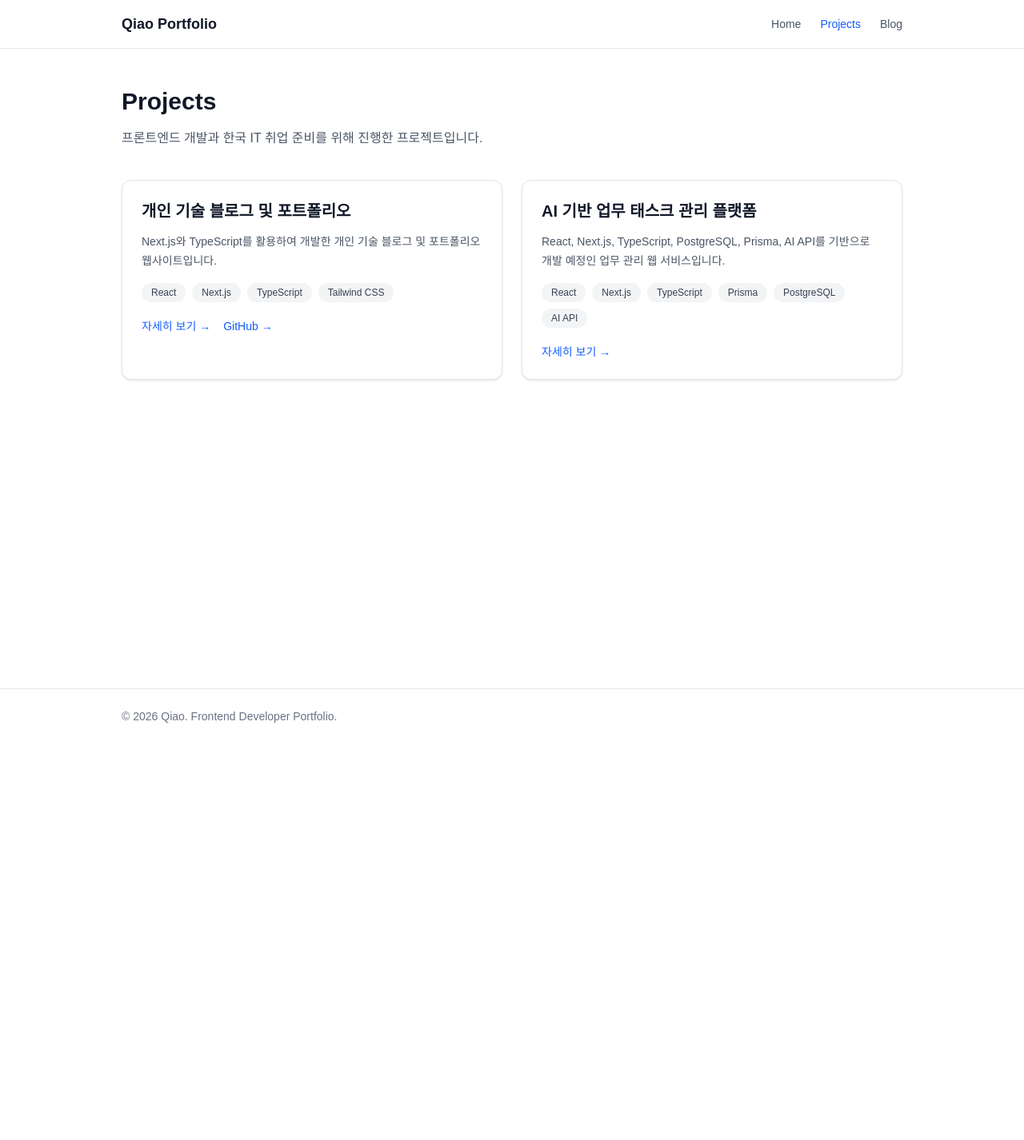
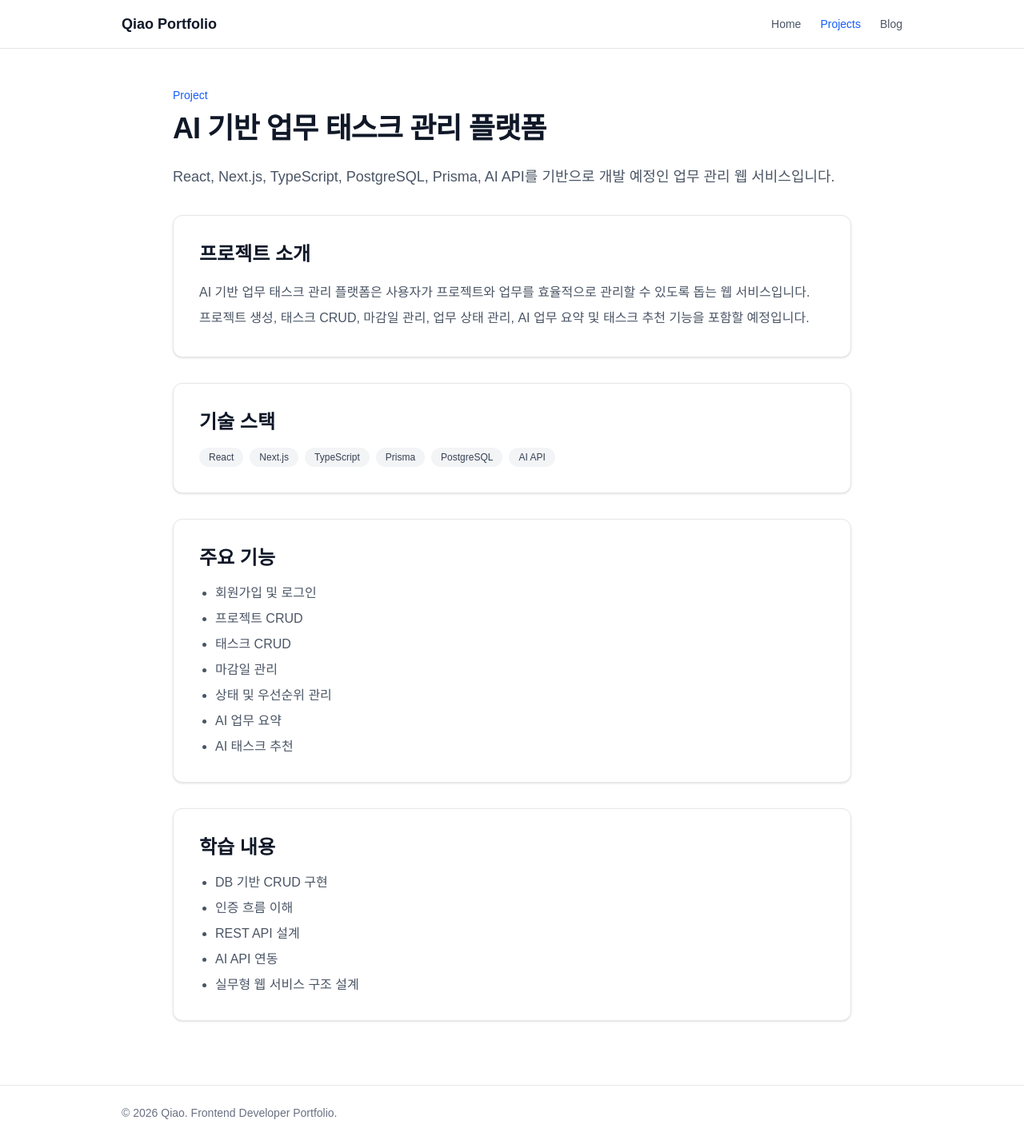
Before and after one commit to anbeicat/blog-project, a Next.js app: page /projects/ai-task-manager in a window 1280 px wide. Shown: the whole page at 80% size. Before the commit the page ends 930 px from the top, so only its background shows below. Built offline with nearby package versions, Linux system fonts and the light colour scheme.

Commit message:
feat: add project detail content

```diff
--- a/app/projects/[id]/page.tsx
+++ b/app/projects/[id]/page.tsx
@@ -1,27 +1,97 @@
-import type { Metadata } from "next";
-import ProjectCard from "@/components/ProjectCard";
+import { notFound } from "next/navigation";
 import { projects } from "@/lib/data";
 
-export const metadata: Metadata = {
-    title: "Projects | Qiao Portfolio Blog",
-    description:
-        "React, Next.js, TypeScript 기반으로 진행한 프론트엔드 프로젝트 목록입니다.",
-};
+interface ProjectDetailPageProps {
+    params: Promise<{
+        id: string;
+    }>;
+}
 
-export default function ProjectsPage() {
+export default async function ProjectDetailPage({
+    params,
+}: ProjectDetailPageProps) {
+    const { id } = await params;
+    const project = projects.find((item) => item.id === id);
+
+    if (!project) {
+        notFound();
+    }
+
     return (
-        <div className="mx-auto max-w-5xl px-6 py-12">
-            <h1 className="mb-4 text-3xl font-bold text-gray-900">Projects</h1>
+        <article className="mx-auto max-w-4xl px-6 py-12">
+            <p className="mb-3 text-sm font-medium text-blue-600">Project</p>
 
-            <p className="mb-10 text-gray-600">
-                프론트엔드 개발과 한국 IT 취업 준비를 위해 진행한 프로젝트입니다.
+            <h1 className="mb-6 text-4xl font-bold tracking-tight text-gray-900">
+                {project.title}
+            </h1>
+
+            <p className="mb-8 text-lg leading-8 text-gray-600">
+                {project.description}
             </p>
 
-            <div className="grid gap-6 md:grid-cols-2">
-                {projects.map((project) => (
-                    <ProjectCard key={project.id} project={project} />
-                ))}
+            <section className="mb-8 rounded-xl border border-gray-200 bg-white p-8 shadow-sm">
+                <h2 className="mb-4 text-2xl font-bold text-gray-900">프로젝트 소개</h2>
+                <p className="leading-8 text-gray-600">{project.detail}</p>
+            </section>
+
+            <section className="mb-8 rounded-xl border border-gray-200 bg-white p-8 shadow-sm">
+                <h2 className="mb-4 text-2xl font-bold text-gray-900">기술 스택</h2>
+
+                <div className="flex flex-wrap gap-2">
+                    {project.techStack.map((tech) => (
+                        <span
+                            key={tech}
+                            className="rounded-full bg-gray-100 px-3 py-1 text-xs text-gray-700"
+                        >
+                            {tech}
+                        </span>
+                    ))}
+                </div>
+            </section>
+
+            <section className="mb-8 rounded-xl border border-gray-200 bg-white p-8 shadow-sm">
+                <h2 className="mb-4 text-2xl font-bold text-gray-900">주요 기능</h2>
+
+                <ul className="list-disc space-y-2 pl-5 text-gray-600">
+                    {project.features.map((feature) => (
+                        <li key={feature}>{feature}</li>
+                    ))}
+                </ul>
+            </section>
+
+            <section className="mb-8 rounded-xl border border-gray-200 bg-white p-8 shadow-sm">
+                <h2 className="mb-4 text-2xl font-bold text-gray-900">학습 내용</h2>
+
+                <ul className="list-disc space-y-2 pl-5 text-gray-600">
+                    {project.learned.map((item) => (
+                        <li key={item}>{item}</li>
+                    ))}
+                </ul>
+            </section>
+
+            <div className="flex flex-wrap gap-4">
+                {project.githubUrl && (
+                    <a
+                        href={project.githubUrl}
+                        target="_blank"
+                        rel="noreferrer"
+                        className="rounded-lg bg-gray-900 px-5 py-3 text-sm font-medium text-white hover:bg-gray-700"
+                    >
+                        GitHub Repository
+                    </a>
+                )}
+
+                {project.demoUrl && (
+                    <a
+                        href={project.demoUrl}
+                        target="_blank"
+                        rel="noreferrer"
+                        className="rounded-lg border border-gray-300 px-5 py-3 text-sm font-medium text-gray-700 hover:bg-gray-100"
+                    >
+                        Live Demo
+                    </a>
+                )}
             </div>
-        </div>
+        </article>
     );
 }
```
Also changed, not shown: 1 other file (tests, documents, lock files or other folders).
